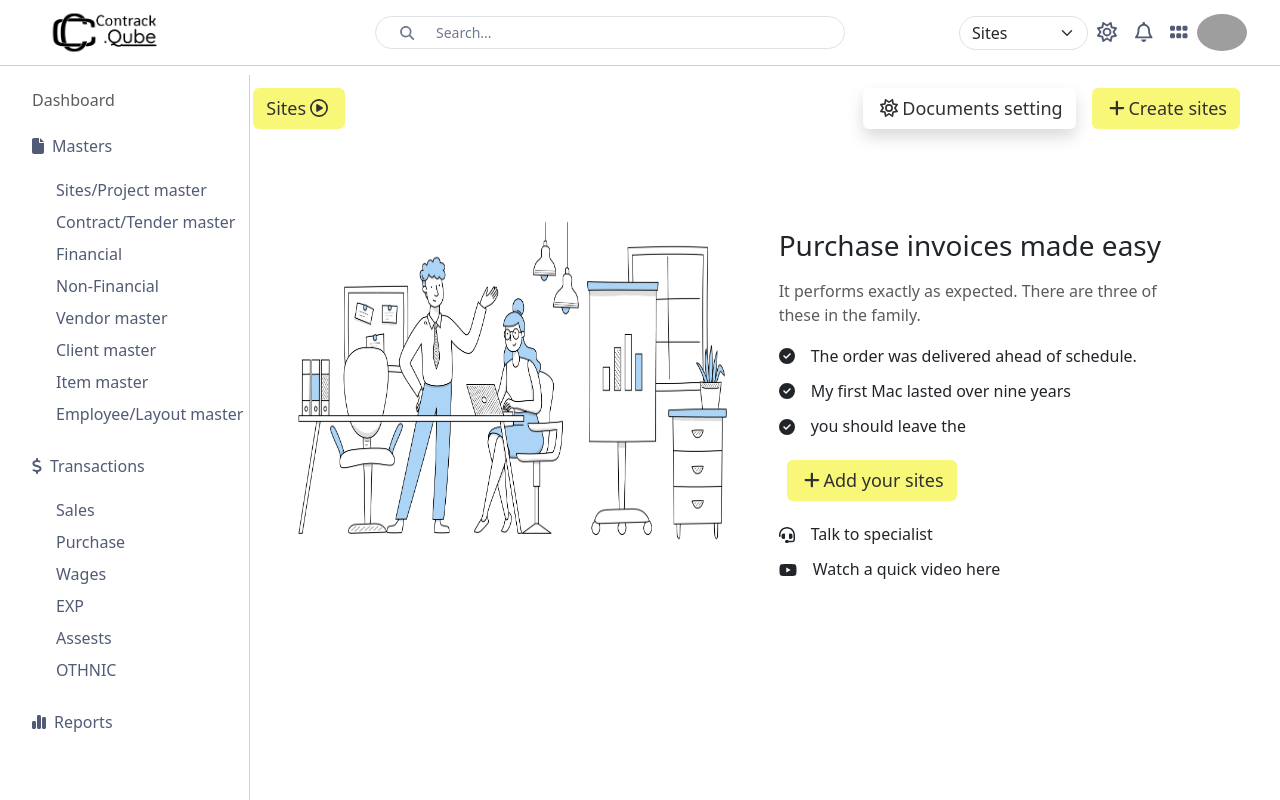
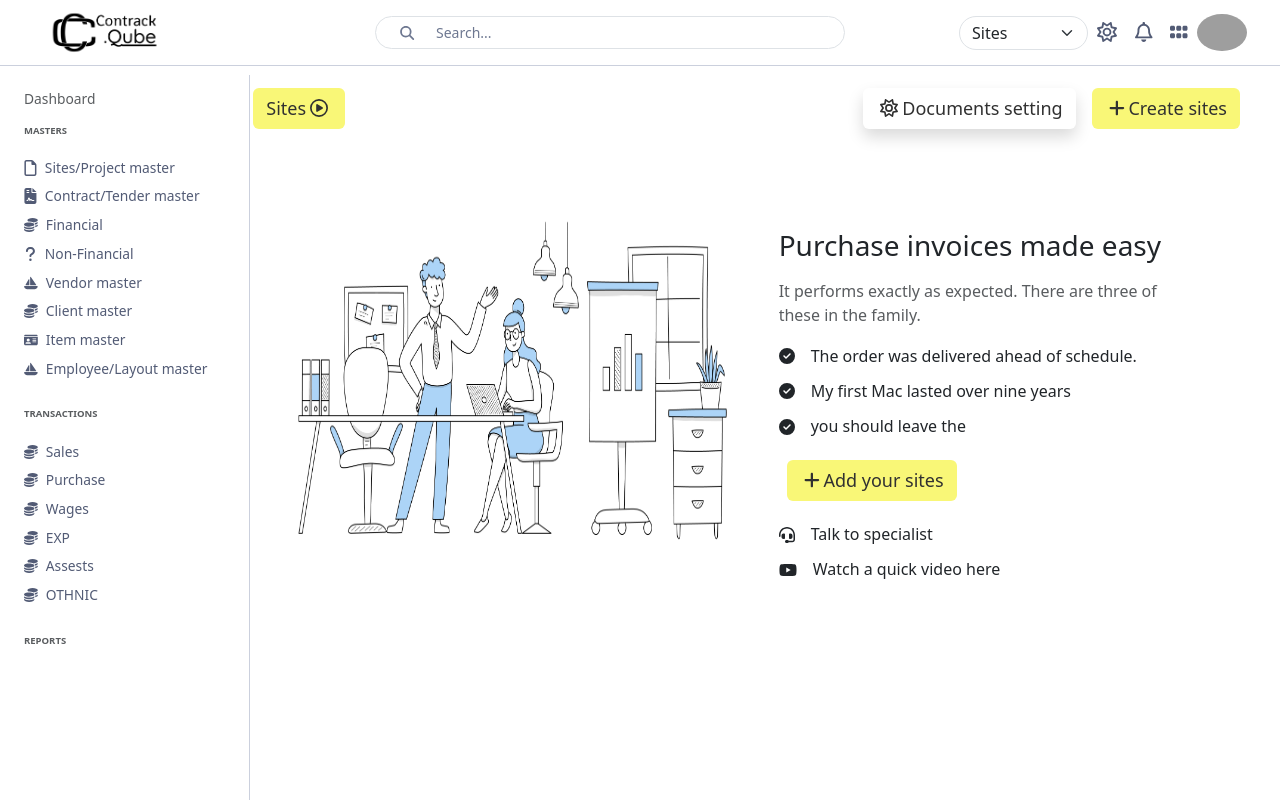
Before and after one commit to BhartiNagpure/Dashboard, a React (Create React App) app: page / in a window 1280 px wide. Built offline with nearby package versions, Linux system fonts and the light colour scheme; grey boxes are pictures that could not be loaded.

Commit message:
Update LayoutsMenu.js

```diff
--- a/src/layouts/LayoutsMenu.js
+++ b/src/layouts/LayoutsMenu.js
@@ -1,6 +1,7 @@
 import React from "react";
 import { FontAwesomeIcon } from "@fortawesome/react-fontawesome";
-import { faFile, faDollar, faChartSimple } from "@fortawesome/free-solid-svg-icons";
+import { faDollar, faChartSimple, faFileContract, faCoins, faQuestion, faSailboat, faIdCard } from "@fortawesome/free-solid-svg-icons";
+import { faFile,  } from "@fortawesome/free-regular-svg-icons";
 import { Link } from "react-router-dom";
 
 const NavData = () => {
@@ -8,33 +9,33 @@ const NavData = () => {
     { head: 'Dashboard' },
     {
       label: 'Masters',
-      icon: faFile,
+      // icon: faFile,
       subItems: [
-        { label: 'Sites/Project master', link:'/sites' },
-        { label: 'Contract/Tender master', link:'/contract' },
-        { label: 'Financial' , link:'/financial' },
-        { label: "Non-Financial" , link:'/non-financial'},
-        { label: 'Vendor master',link:'vendor' },
-        { label: 'Client master', link:'/client' },
-        { label: 'Item master', link:'/item' },
-        { label: 'Employee/Layout master', link:'/employee' },
+        { label: 'Sites/Project master', link:'/sites', icon: faFile,  },
+        { label: 'Contract/Tender master', link:'/contract', icon: faFileContract },
+        { label: 'Financial' , link:'/financial',icon:faCoins },
+        { label: "Non-Financial" , link:'/non-financial', icon:faQuestion},
+        { label: 'Vendor master',link:'vendor', icon:faSailboat },
+        { label: 'Client master', link:'/client', icon:faCoins },
+        { label: 'Item master', link:'/item', icon:faIdCard },
+        { label: 'Employee/Layout master', link:'/employee', icon:faSailboat },
       ],
     },
     {
       label: "Transactions",
-      icon: faDollar,
+      // icon: faDollar,
       subItems: [
-        { label: "Sales" },
-        { label: "Purchase" },
-        { label: "Wages" },
-        { label: "EXP" },
-        { label: "Assests" },
-        { label: 'OTHNIC' }
+        { label: "Sales",icon:faCoins },
+        { label: "Purchase", icon:faCoins },
+        { label: "Wages", icon:faCoins },
+        { label: "EXP", icon:faCoins },
+        { label: "Assests", icon:faCoins },
+        { label: 'OTHNIC', icon:faCoins }
       ]
     },
     {
       label: 'Reports',
-      icon:faChartSimple
+      // icon:faChartSimple
     },
   ];
 
@@ -45,26 +46,27 @@ const NavData = () => {
           {/* Render head if present */}
           {menuItem.head && (
             <div>
-              <h6 className='sidebar-heading d-flex justify-content-between align-items-center px-3 mb-1 text-muted'>{menuItem.head}</h6>
+              <h6 className='sidebar-heading d-flex justify-content-between align-items-center px-2 mb-1 text-muted' style={{fontSize:'13.8px'}}>{menuItem.head}</h6>
             </div>
           )}
 
           {/* Render label and icon */}
           {menuItem.label && (
-            <div className='d-flex align-items-center menu px-2 mt-3 p-2'>
-              <FontAwesomeIcon icon={menuItem.icon} className='sidebar-icon px-2' />
-              <span className='menu-label fs-16 '>{menuItem.label}</span>
+            <div className='d-flex align-items-center menu px-2 mt-3'>
+              <FontAwesomeIcon icon={menuItem.icon} className='sidebar-icon px-2'/>
+              <span className='menu-label fs-16 text-muted'style={{fontSize:'9.5px', textTransform:'uppercase',fontWeight:'700'}} >{menuItem.label}</span>
             </div>
           )}
 
           {/* Render subItems if present */}
           {menuItem.subItems && (
             <div className=' pt-2'>
-              <ul className='flex-column'>
+              <ul className='flex-column p-2'>
                 {/* Map over subItems */}
                 {menuItem.subItems.map((subItem, subIndex) => (
-                 <Link to={subItem.link} className="link">
-                 <li className='dropdown-item px-2 py-1 text-start' key={subIndex}>
+                 <Link to={subItem.link} className="link d-flex">
+                 <FontAwesomeIcon icon={subItem.icon} className='sidebar-icon' style={{marginTop:'6px', width:'13.8px'}}/>
+                 <li className='dropdown-item px-2 py-1 text-start' key={subIndex} style={{fontSize:'13.8px'}}>
                  {subItem.label}
                </li>
                </Link>
```
